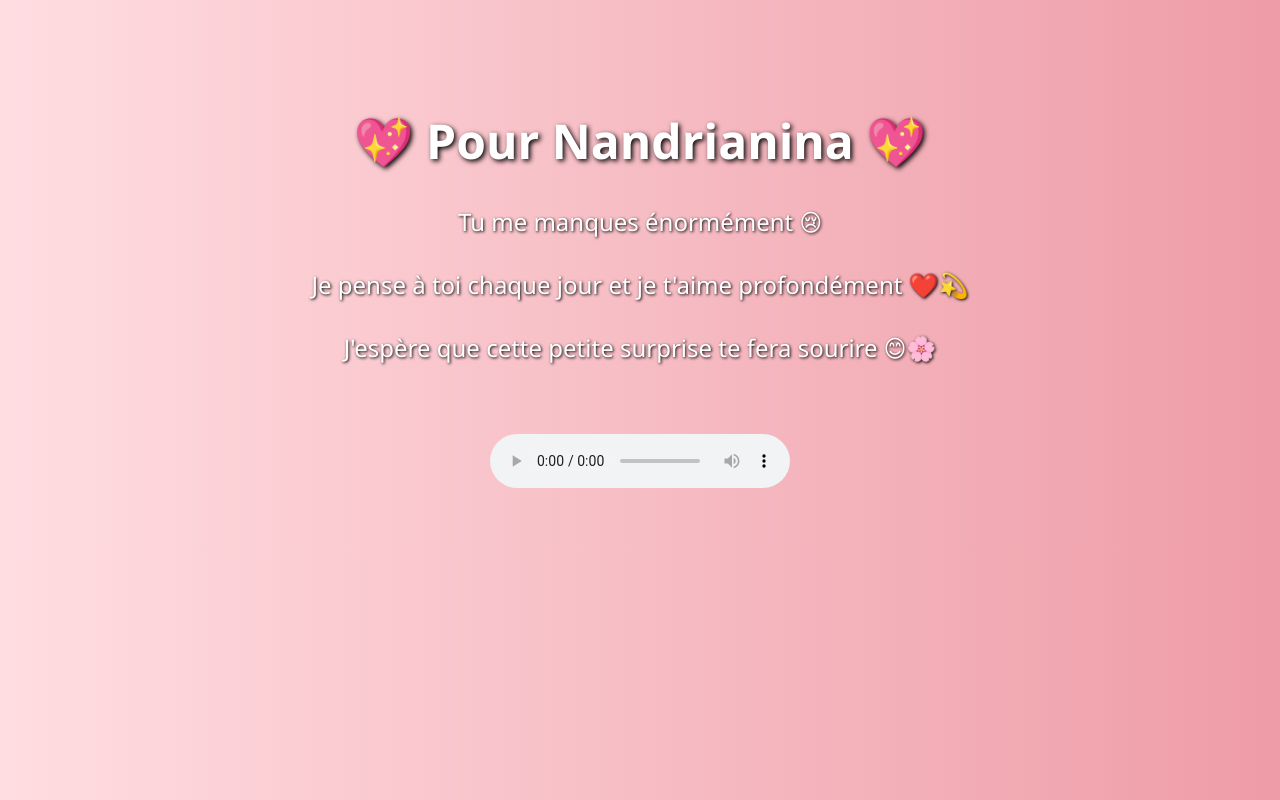
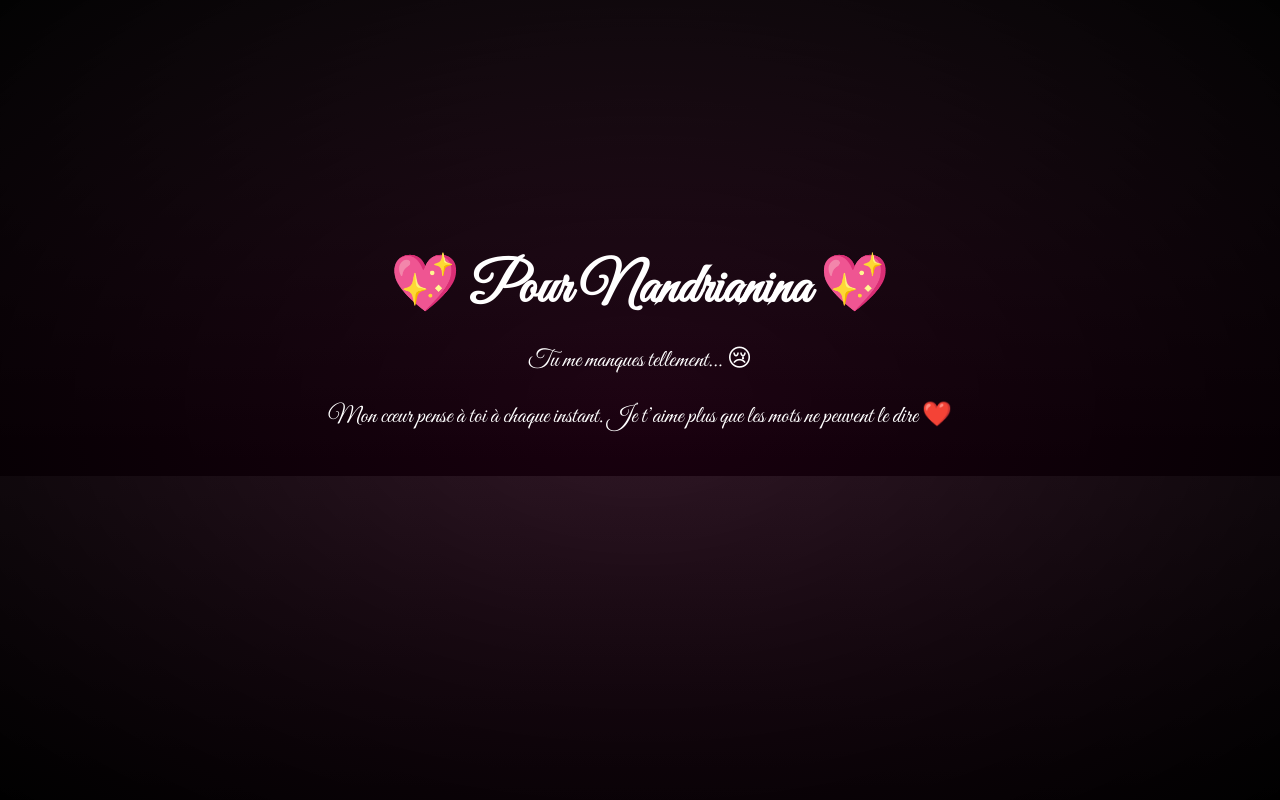
Before and after one commit to Artynrams/Je-t-aime, a plain HTML site: page index.html in a window 1280 px wide. Drawn offline with Linux system fonts and the light colour scheme.

Commit message:
Add files via upload

```diff
--- a/index.html
+++ b/index.html
@@ -1,39 +1,72 @@
 
 <!DOCTYPE html>
-<html lang="es">
+<html lang="fr">
 <head>
     <meta charset="UTF-8">
+    <title>Pour Nandrianina</title>
     <meta name="viewport" content="width=device-width, initial-scale=1.0">
-    <title>Para Nandrianina</title>
     <style>
+        @import url('https://fonts.googleapis.com/css2?family=Great+Vibes&display=swap');
+
         body {
-            background: linear-gradient(to right, #ffdde1, #ee9ca7);
-            font-family: 'Segoe UI', Tahoma, Geneva, Verdana, sans-serif;
+            margin: 0;
+            padding: 0;
+            background: linear-gradient(to bottom, #1a1a1a, #000000);
+            font-family: 'Great Vibes', cursive;
+            color: #fff;
             text-align: center;
-            padding: 50px;
-            color: #fff;
+            overflow-x: hidden;
         }
+
+        .container {
+            margin-top: 15%;
+            padding: 20px;
+        }
+
         h1 {
-            font-size: 3em;
-            margin-top: 50px;
-            text-shadow: 2px 2px 5px #000;
+            font-size: 3.5em;
+            margin-bottom: 10px;
+            animation: fadeIn 3s ease-in-out forwards;
         }
+
         p {
             font-size: 1.5em;
-            margin: 30px 0;
-            text-shadow: 1px 1px 3px #000;
+            margin-top: 20px;
+            animation: slideUp 4s ease-in-out forwards;
+            opacity: 0;
         }
+
         audio {
-            margin-top: 40px;
+            display: none;
+        }
+
+        @keyframes fadeIn {
+            from { opacity: 0; transform: scale(0.9); }
+            to { opacity: 1; transform: scale(1); }
+        }
+
+        @keyframes slideUp {
+            0% { transform: translateY(30px); opacity: 0; }
+            100% { transform: translateY(0); opacity: 1; }
+        }
+
+        .background-glow {
+            position: fixed;
+            top: 0; left: 0;
+            width: 100%; height: 100%;
+            background: radial-gradient(ellipse at center, rgba(255,0,150,0.1) 0%, rgba(0,0,0,0.9) 100%);
+            z-index: -1;
         }
     </style>
 </head>
 <body>
-    <h1>💖 Pour Nandrianina 💖</h1>
-    <p>Tu me manques énormément 😢</p>
-    <p>Je pense à toi chaque jour et je t'aime profondément ❤️💫</p>
-    <p>J'espère que cette petite surprise te fera sourire 😊🌸</p>
-    <audio controls autoplay loop>
+    <div class="background-glow"></div>
+    <div class="container">
+        <h1>💖 Pour Nandrianina 💖</h1>
+        <p>Tu me manques tellement... 😢</p>
+        <p>Mon cœur pense à toi à chaque instant. Je t’aime plus que les mots ne peuvent le dire ❤️</p>
+    </div>
+    <audio autoplay loop>
         <source src="disfruto.mp3" type="audio/mpeg">
         Ton navigateur ne supporte pas l'audio.
     </audio>
```
